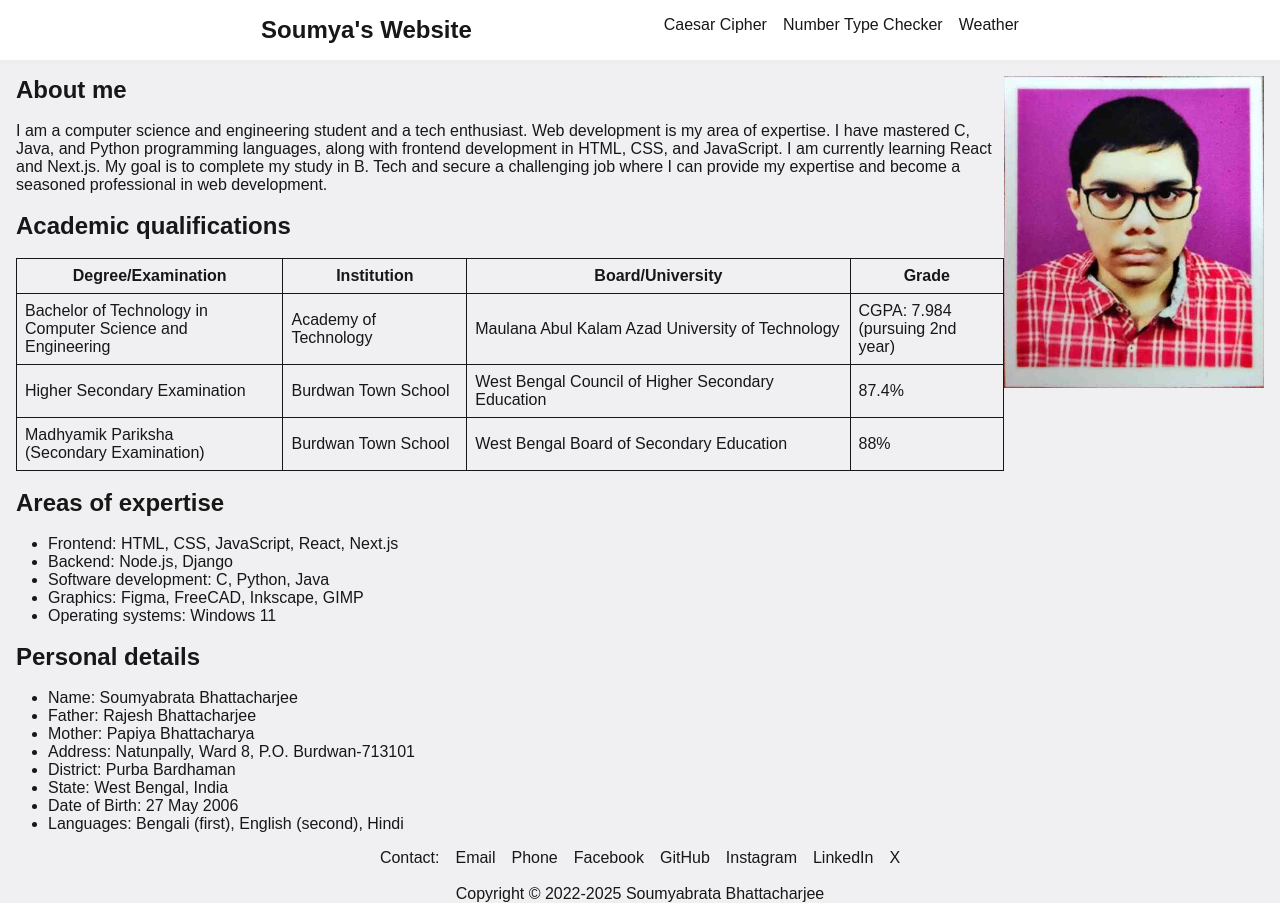
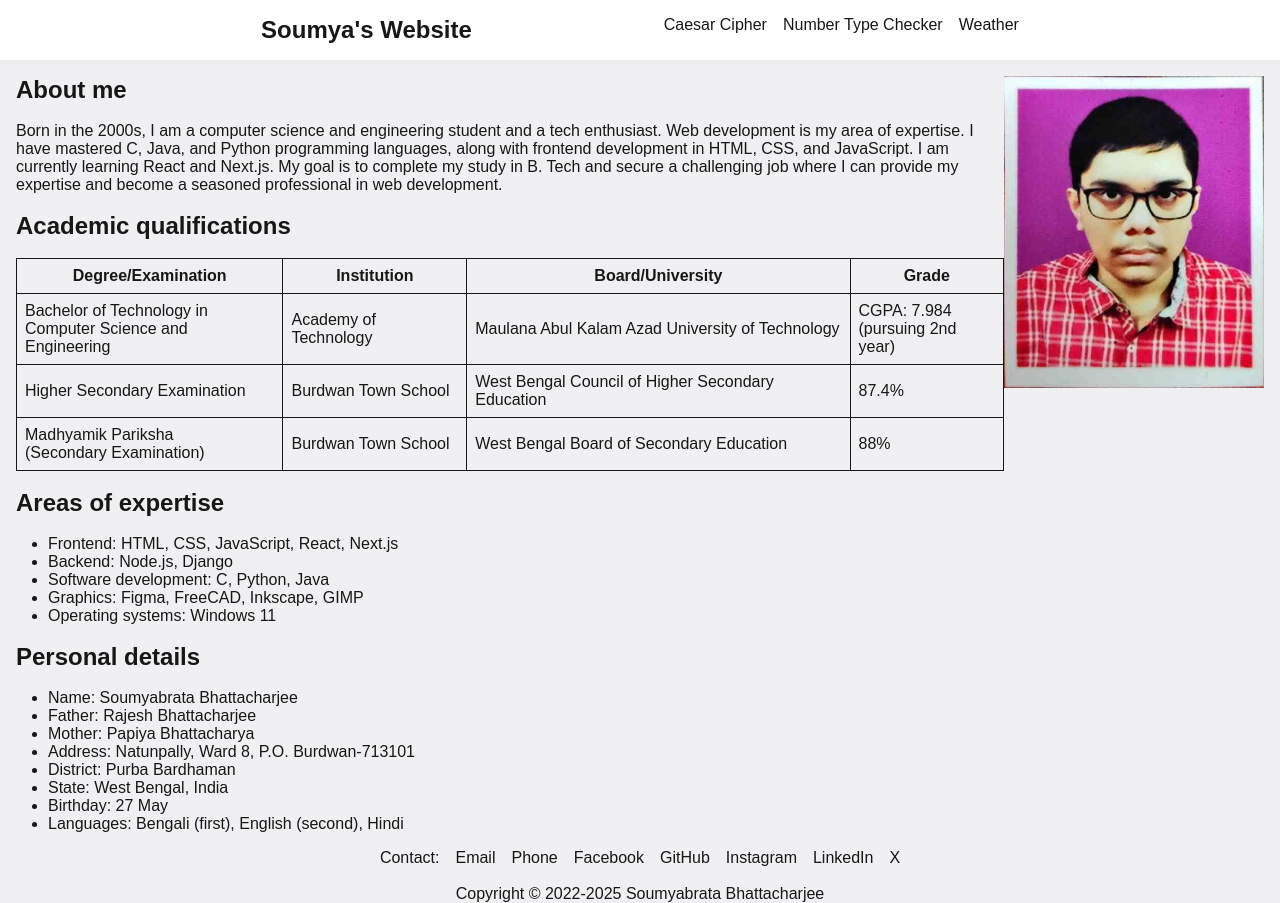
Before and after one commit to soumyabrata23130/soumyabrata-website-nextjs, a Next.js app: page / in a window 1280 px wide. Built offline with nearby package versions, Linux system fonts and the light colour scheme.

Commit message:
new file:   LICENSE 	modified:   README.md 	modified:   src/app/page.js

```diff
--- a/src/app/page.js
+++ b/src/app/page.js
@@ -7,7 +7,7 @@ export default function() {
 			<Image src="/Picture1.jpg" alt="Profile photo" width="260" height="312" style={{ float: "right" }}/>
 			<h2>About me</h2>
 			<br/>
-			<p>I am a computer science and engineering student and a tech enthusiast. Web development is my area of expertise. I have mastered C, Java, and Python programming languages, along with frontend development in HTML, CSS, and JavaScript. I am currently learning React and Next.js. My goal is to complete my study in B. Tech and secure a challenging job where I can provide my expertise and become a seasoned professional in web development.</p>
+			<p>Born in the 2000s, I am a computer science and engineering student and a tech enthusiast. Web development is my area of expertise. I have mastered C, Java, and Python programming languages, along with frontend development in HTML, CSS, and JavaScript. I am currently learning React and Next.js. My goal is to complete my study in B. Tech and secure a challenging job where I can provide my expertise and become a seasoned professional in web development.</p>
 			<br/>
 			<h2>Academic qualifications</h2>
 			<br/>
@@ -61,7 +61,7 @@ export default function() {
 					<li>Address: Natunpally, Ward 8, P.O. Burdwan-713101</li>
 					<li>District: Purba Bardhaman</li>
 					<li>State: West Bengal, India</li>
-					<li>Date of Birth: 27 May 2006</li>
+					<li>Birthday: 27 May</li>
 					<li>Languages: Bengali (first), English (second), Hindi</li>
 				</ul>
 		</div>
```
Also changed, not shown: 2 other files (tests, documents, lock files or other folders).
